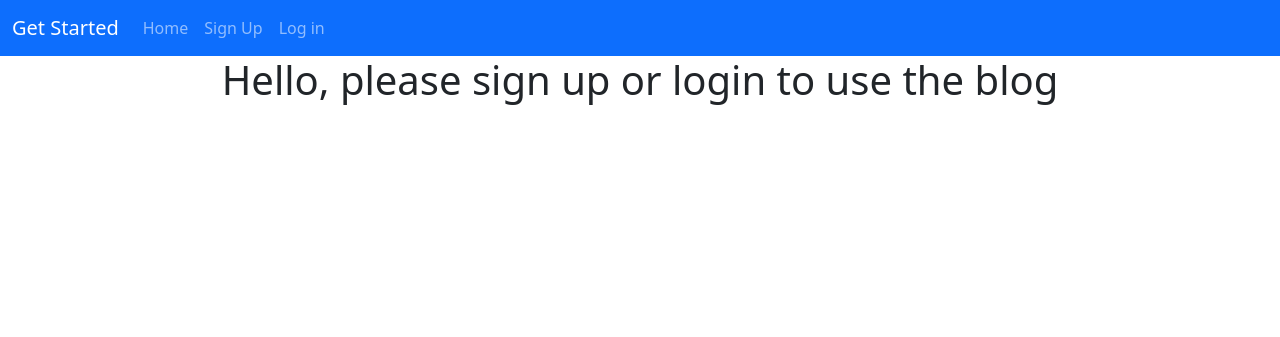
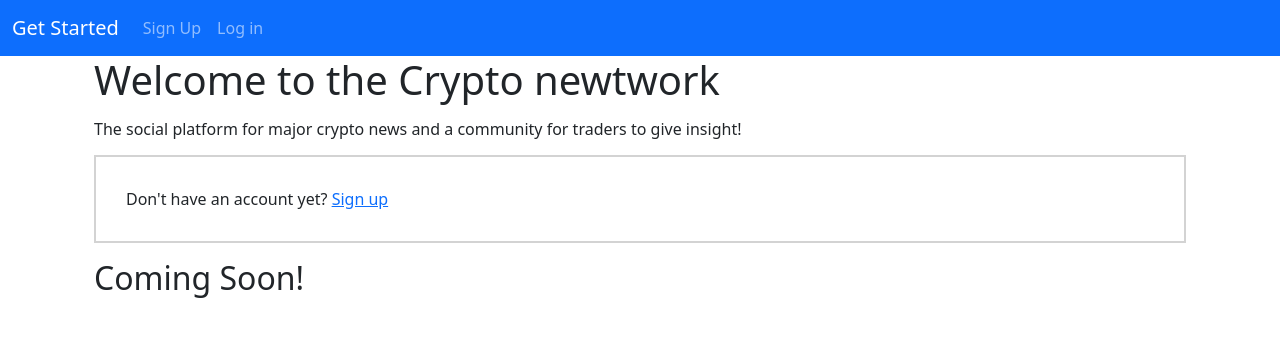
Before and after one commit to ttodawg01/FINAL_project, a Flask app: page / in a window 1280 px wide. Shown: the top 337 px of the page. Run offline with Flask 2, Linux system fonts and the light colour scheme; data that the repository does not hold is empty.

Commit message:
got my apis

```diff
--- a/app/routes.py
+++ b/app/routes.py
@@ -7,11 +7,12 @@ import requests
 from requests import Session
 import json
 import API.api as secrets
+from newsapi import NewsApiClient
+# from secrets2 import API_KEY2
 
 
 class Crypto:
-
-    def get_top_5(self):
+    def get_top_5(self): #method for the top 5
 
         url = 'https://pro-api.coinmarketcap.com/v1/cryptocurrency/listings/latest'
         parameters = {
@@ -31,17 +32,17 @@ class Crypto:
         data = json.loads(response.text)
         return data['data']
 
-    def get_top_10(self):
+    def get_top_15(self): #method to get the top 10 cyrptocurrencies
 
         url = 'https://pro-api.coinmarketcap.com/v1/cryptocurrency/listings/latest'
         parameters = {
           'start':'1',
-          'limit':'10',
-          'convert':'USD'
+          'limit':'15',  #top 15 cryptocurrencies
+          'convert':'USD'  #translated to be read in us sollar currency
         }
         headers = {
           'Accepts': 'application/json',
-          'X-CMC_PRO_API_KEY': secrets.API_KEY,
+          'X-CMC_PRO_API_KEY': secrets.API_KEY,  #hide my api key
         }
 
         session = Session()
@@ -50,7 +51,8 @@ class Crypto:
         response = session.get(url, params=parameters)
         data = json.loads(response.text)
         return data['data']
-
+#im returning the data right here so i have access to the other important details associated with the crypto coin
+#returns an array
 
 
 @app.route('/')
@@ -182,10 +184,36 @@ def delete_post(post_id):
 @app.route('/crypto')
 @login_required
 def crypto():
-    crypto = Crypto()
+    crypto = Crypto()  #calling the class
 
-    results = crypto.get_top_10()
+    results = crypto.get_top_15() #calling the method to get the top 15 crypto in the market
 
     for result in results:
         result['quote']['USD']['price'] = '$ ' + "{:.2f}".format(result['quote']['USD']['price'])
+        #as i loop through my results it will return the coin individually and format to 2 decimal places
+
     return render_template('crypto.html', **locals())
+    #export on the locals** without this my data does now show up
+
+
+@app.route('/news')
+@login_required
+def news():
+    newsapi = NewsApiClient(api_key='27d11cfca0cc47ceb72d57376f89f5aa')
+    topheadlines = newsapi.get_top_headlines('crypto')
+
+    articles = topheadlines['articles']
+
+    desc = []
+    news = []
+    img = []
+
+    for i in range(len(articles)):
+        myarticles = articles[i]
+
+        news.append(myarticles['title'])
+        desc.append(myarticles['description'])
+        img.append(myarticles['urlToImage'])
+
+    mylist = zip(news, desc, img)
+    return render_template('news.html', context = mylist)
--- a/app/templates/index.html
+++ b/app/templates/index.html
@@ -17,7 +17,7 @@
       <blockquote class="blockquote mb-0">
           <p>{{ post.body }}</p>
           <footer class="blockquote-footer">{{ post.author.username.title() }}
-              <cite title="Source Title">{{ post.date_created.strftime('%A, %B %d at %I:%M%p') }}</cite>
+              <cite title="Source Title">{{ post.date_created.strftime('%A, %B %d') }}</cite>
           </footer>
       </blockquote>
       <a href="{{ url_for('get_post', post_id=post.id) }}" class="btn btn-primary mt-2">See More</a>
@@ -30,6 +30,19 @@
 {% endfor %}
 
   {% else %}
-  <h1 class="text-center">Hello, please sign up or login to use the blog</h1>
+  <style>
+    #box{
+      border: 2px solid lightgray;
+      padding: 30px
+    }
+  </style>
+<div class="container">
+  <h1>Welcome to the Crypto newtwork</h1>
+  <h6 class="my-3">The social platform for major crypto news and a community for traders to give insight!</h6>
+  <p id="box">Don't have an account yet? <a href="{{ url_for('signup') }}">Sign up</a></p>
+
+  <h2>Coming Soon!</h2>
+
+</div>
   {% endif %}
 {% endblock content %}
--- a/app/templates/nav.html
+++ b/app/templates/nav.html
@@ -8,9 +8,6 @@
       </button>
         <div class="collapse navbar-collapse" id="responsivenavbar">
             <ul class="navbar-nav ml-auto">
-                <li class="nav-item active">
-                    <a class="nav-link" href="{{ url_for('index') }}">Home</a>
-                </li>
                 {% if current_user.is_authenticated %}
                 <li class="nav-item">
                   <a class="nav-link" href="{{ url_for('create') }}">Create More</a>
@@ -21,6 +18,9 @@
                 </li>
                 <li class="nav-item">
                   <a class="nav-link" href="{{ url_for('crypto') }}">Crypto Forum</a>
+                </li>
+                <li class="nav-item">
+                  <a class="nav-link" href="{{ url_for('news') }}">News Forum</a>
                 </li>
                 {% else %}
                 <li class="nav-item">
```
Also changed, not shown: app/templates/crypto.html (+30 -6 lines), app/templates/news.html (added, +17 -0 lines), 1 other file.
